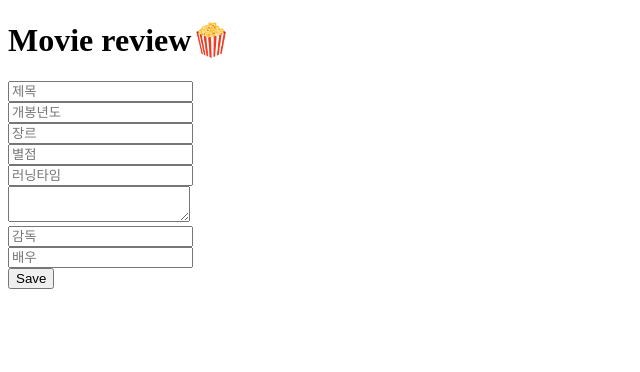
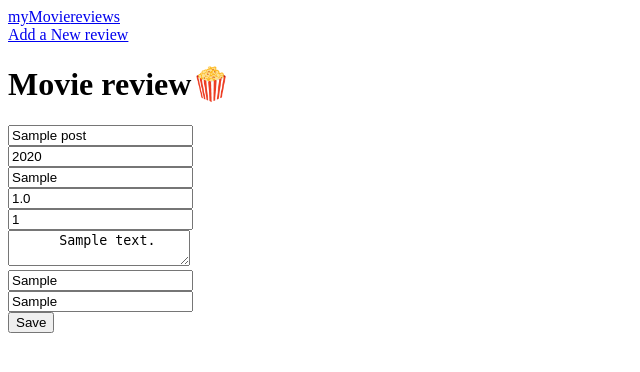
Before and after one commit to Pirogramming-18/Kim-Goeun, a Django app: page /post/1/update in a window 1280 px wide. Shown: the top 372 px of the page, without its empty margins (0-640 px from the left). Run offline with Django 4.2, Linux system fonts and the light colour scheme; tables that the repository leaves empty hold one stand-in row (values such as "Sample post").

Commit message:
1~11까지 구현

```diff
--- a/myMovieReviews/post/models.py
+++ b/myMovieReviews/post/models.py
@@ -4,7 +4,7 @@ from django.db import models
 
 class Post(models.Model):
     title = models.CharField(max_length=200,null=True)
-    pic = models.ImageField(upload_to='templates/image',blank=True, default='')
+    # pic = models.ImageField(upload_to='templates/image',blank=True, default='')
     year = models.IntegerField(null=True)
     genre = models.CharField(null=True, max_length=20)
     star = models.FloatField(null=True)
@@ -14,8 +14,8 @@ class Post(models.Model):
     actor = models.CharField(max_length=100, null=True)
 
 
-    def publish(self):
-        self.save()
+    # def publish(self):
+    #     self.save()
 
     def __str__(self):
         return self.title
--- a/myMovieReviews/post/templates/post/post_list.html
+++ b/myMovieReviews/post/templates/post/post_list.html
@@ -14,14 +14,14 @@
       <div>
         <a href="/" class="top_left">my<span>Movie</span>reviews</a>
       </div>
-      <div><a href="/post/create" class="top_right">Add a New review</a></div>
+      <div><a href="/post/" class="top_right">Add a New review</a></div>
     </header>
     <hr >
     <div class="content_container">
         {% for i in posts %}
           <div class="m_box">
-              <img scr="{{i.pic}}" alt="movie_poster">
-              <br><a href="/post/detail">{{i.title}} </a> <br>
+              <img scr="{{i.pic.url}}" alt="movie_poster">
+              <br><a href="/post/{{i.pk}}">{{i.title}} </a> <br>
               <small>개봉년도  {{i.year}} </small><br>
               <small>장르  {{i.genre}} </small><br>
               <small>별점  {{i.star}} </small>
--- a/myMovieReviews/post/templates/post/post_update.html
+++ b/myMovieReviews/post/templates/post/post_update.html
@@ -7,40 +7,42 @@
     <title>Document</title>
   </head>
   <body>
+    <header>
+      <div>
+        <a href="/" class="top_left">my<span>Movie</span>reviews</a>
+      </div>
+      <div><a href="/post/" class="top_right">Add a New review</a></div>
+    </header>
     <h1>Movie review🍿</h1>
-    <form action="/reviews/{{ reviews.id }}/update" method="reviews">
+    <form action="/post/{{ post.pk }}/update" method="POST">
       {% csrf_token %}
-      <input name="title" placeholder="제목" value="{{ reviews.title }}" />
+      <input name="title" placeholder="제목" value="{{ post.title }}" />
       <br />
       <input
         name="year"
         placeholder="개봉년도"
         type="number"
-        value="{{ reviews.year }}"
+        value="{{ post.year }}"
       />
       <br />
-      <input name="genre" placeholder="장르" value="{{ reviews.genre }}" />
+      <input name="genre" placeholder="장르" value="{{ post.genre }}" />
       <br />
-      <input name="star" placeholder="별점" value="{{ reviews.star }}" />
+      <input name="star" placeholder="별점" value="{{ post.star }}" />
       <br />
       <input
         name="time"
         placeholder="러닝타임"
         type="number"
-        value="{{ reviews.time }}"
+        value="{{ post.time }}"
       />
       <br />
-      <textarea name="content" placeholder="리뷰">
-      {{ reviews.content }}</textarea
+      <textarea name="review" placeholder="리뷰">
+      {{ post.review }}</textarea
       >
       <br />
-      <input
-        name="director"
-        placeholder="감독"
-        value="{{ reviews.director }}"
-      />
+      <input name="director" placeholder="감독" value="{{ post.director }}" />
       <br />
-      <input name="actor" placeholder="배우" value="{{ reviews.actor }}" />
+      <input name="actor" placeholder="배우" value="{{ post.actor }}" />
       <div>
         <input type="submit" value="Save" />
       </div>
--- a/myMovieReviews/post/views.py
+++ b/myMovieReviews/post/views.py
@@ -7,20 +7,20 @@ def post_list(request): #처음 페이지 리뷰 간략
     posts = Post.objects.all()
     return render(request, 'post/post_list.html', {'posts': posts})
 
-def post_create(request):  #게시글 새로 작성 (add movie review)
-    if request.method == "post":
-       Post.objects.create(
-            title=request.Post["title"],
-            year=request.Post["year"],
-            pic=request.Post["pic"],
-            genre=request.Post["genre"],
-            star=request.Post["star"],
-            time=request.Post["time"],
-            content=request.Post["content"],
-            director=request.Post["director"],
-            actor=request.Post["actor"],)
-       return redirect("/")
-    return render(request, "/post_create.html")
+def post_create(request, *args, **kwargs):
+  if request.method == "POST":
+    Post.objects.create(
+      title=request.POST["title"],
+      year=request.POST["year"],
+      genre=request.POST["genre"],
+      star=request.POST["star"],
+      time=request.POST["time"],
+      review=request.POST["review"],
+      director=request.POST["director"],
+      actor=request.POST["actor"],
+    )
+    return redirect("/")
+  return render(request, "post/post_create.html")
 
 def post_detail(request,pk): #게시글 상세정보 보기
     post = Post.objects.get(pk=pk)
@@ -28,22 +28,22 @@ def post_detail(request,pk): #게시글 상세정보 보기
 
 def post_update(request, pk): #게시글 수정하기
     post = Post.objects.get(id=pk)
-    if request.method == "post":
-        post.title=request.post["title"],
-        post.year=request.post["year"],
-        post.pic=request.post["pic"],
-        post.genre=request.post["genre"],
-        post.star=request.post["star"],
-        post.time=request.post["time"],
-        post.content=request.post["content"],
-        post.director=request.post["director"],
-        post.actor=request.post["actor"],
+    if request.method == "POST":
+        post.title=request.POST["title"]
+        post.year=request.POST["year"]
+        # post.pic=request.post["pic"],
+        post.genre=request.POST["genre"]
+        post.star=request.POST["star"]
+        post.time=request.POST["time"]
+        post.review=request.POST["review"]
+        post.director=request.POST["director"]
+        post.actor=request.POST["actor"]
         post.save()
-        return redirect(f"/post/{post.id}")
+        return redirect(f"/post/{post.pk}")
     return render(request, "post/post_update.html", {"post": post})
 
 def post_delete(request, pk):  #게시글 삭제
-    if request.method == "post":
+    if request.method == "POST":
         post = Post.objects.get(id=pk)
         post.delete()
     return redirect("/")
--- a/myMovieReviews/project1/settings.py
+++ b/myMovieReviews/project1/settings.py
@@ -11,6 +11,7 @@ https://docs.djangoproject.com/en/4.1/ref/settings/
 """
 
 from pathlib import Path
+import os
 
 # Build paths inside the project like this: BASE_DIR / 'subdir'.
 BASE_DIR = Path(__file__).resolve().parent.parent
@@ -127,4 +128,4 @@ DEFAULT_AUTO_FIELD = 'django.db.models.BigAutoField'
 
 MEDIA_URL = '/media/'
 
-MEDIA_ROOT = BASE_DIR / 'media'
+MEDIA_ROOT = os.path.join(BASE_DIR / 'media')
--- a/myMovieReviews/project1/urls.py
+++ b/myMovieReviews/project1/urls.py
@@ -23,7 +23,4 @@ urlpatterns = [
     path('admin/', admin.site.urls),
     path('', include('post.urls')),
 ]
-
-if settings.DEBUG:
-    urlpatterns += \
-    static(settings.MEDIA_URL, document_root=settings.MEDIA_ROOT)
+urlpatterns += static(settings.MEDIA_URL, document_root=settings.MEDIA_ROOT)
```
Also changed, not shown: myMovieReviews/post/templates/post/post_create.html (+11 -4 lines), myMovieReviews/post/templates/post/post_delete.html (deleted, +0 -10 lines), myMovieReviews/post/templates/post/post_detail.html (+8 -5 lines), myMovieReviews/post/migrations/0008_remove_post_pic.py (added), myMovieReviews/post/templates/image/라라랜드.jpeg (deleted), myMovieReviews/post/templates/image/어바웃 타임.jpg (deleted), myMovieReviews/post/templates/image/인턴.jpg (deleted), myMovieReviews/post/templates/image/플랩.jpg (deleted), myMovieReviews/post/urls.py (line endings or trailing spaces).
